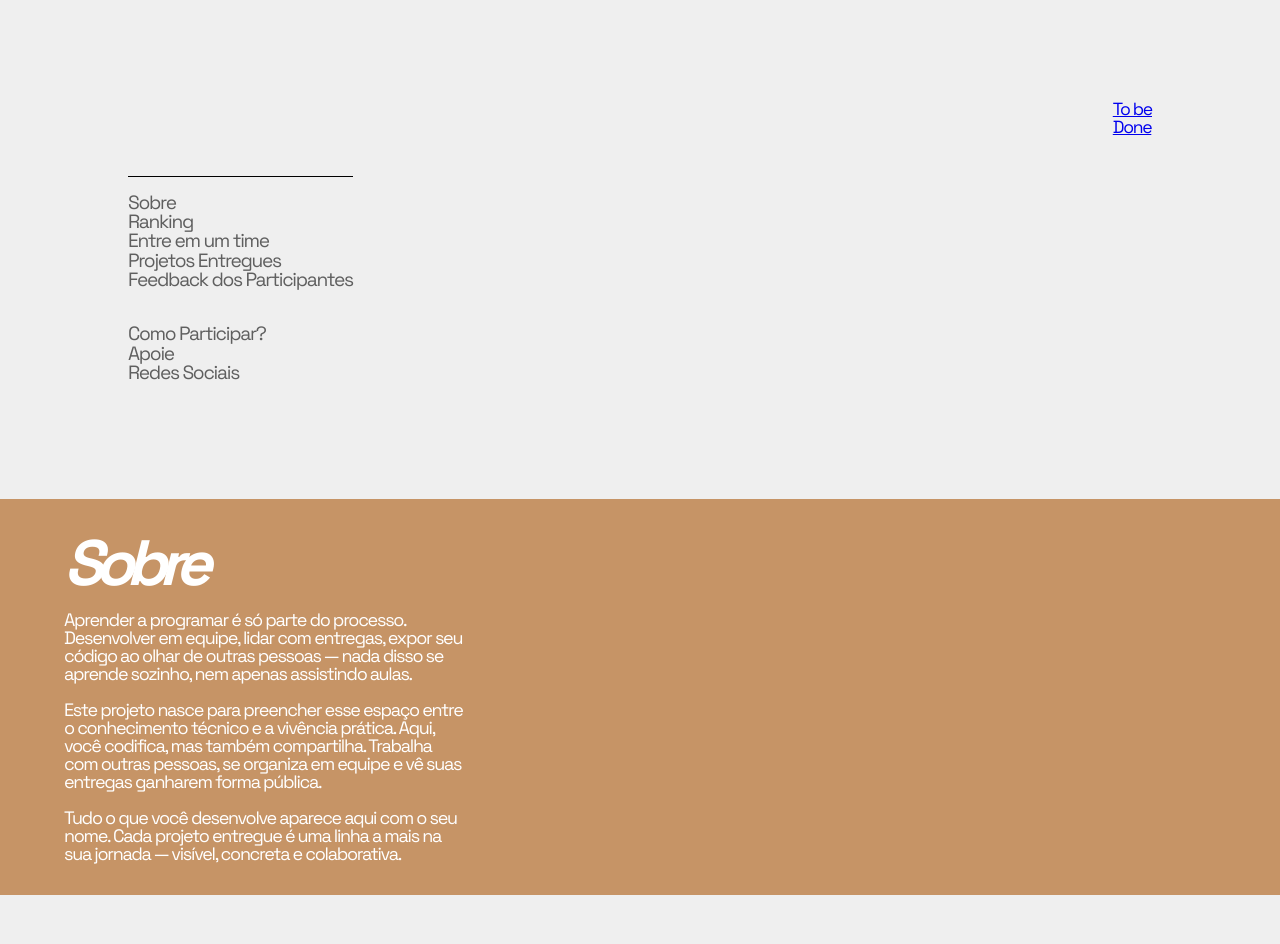
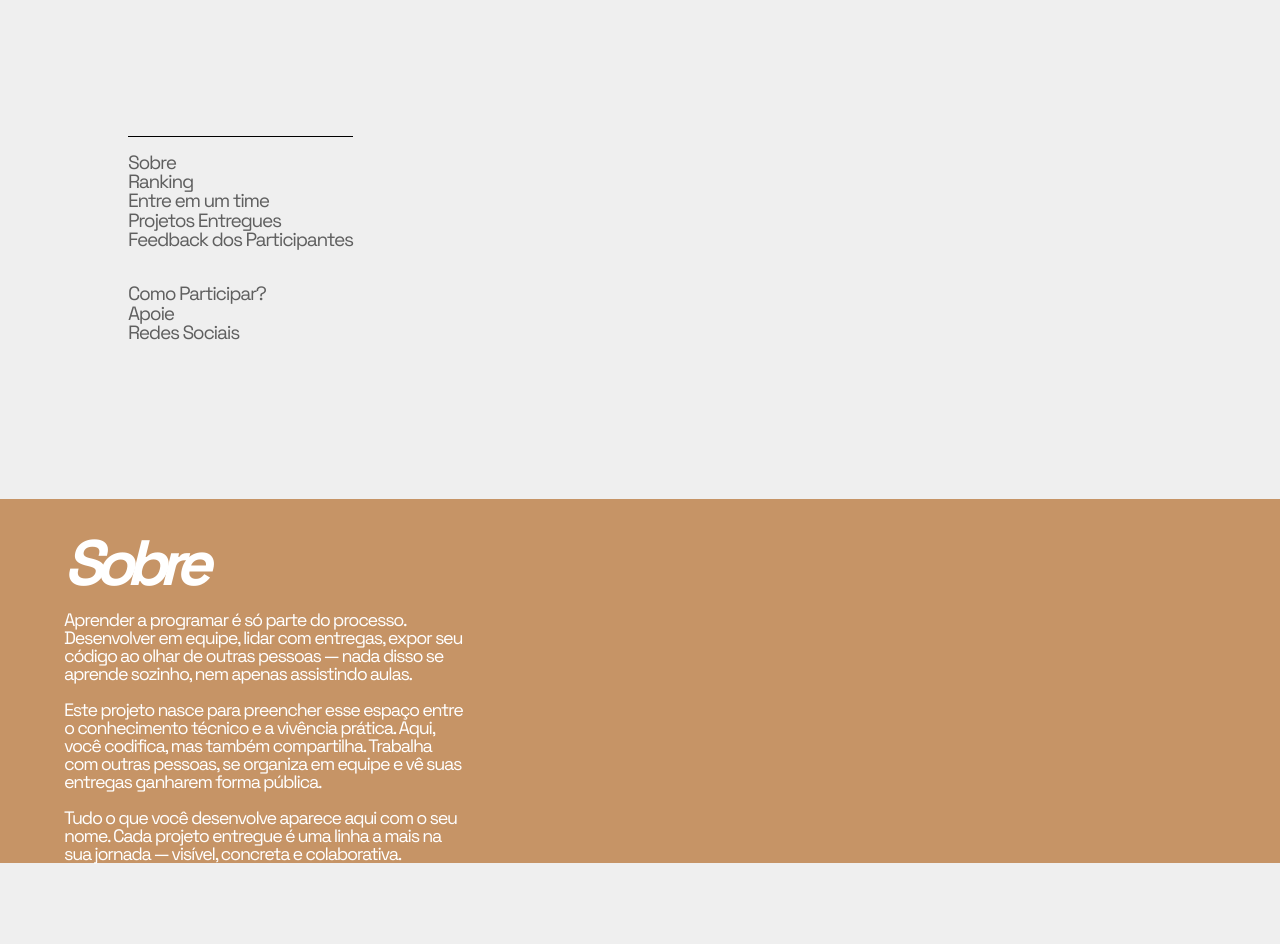
Before and after one commit to Caiorossi00/Projeto.com, a React (Vite) app: page / in a window 1280 px wide. Shown: the part 340-1284 px from the top of the page. Built offline with nearby package versions, Linux system fonts and the light colour scheme.

Commit message:
style: adjust padding and margin for About and Hero components

```diff
--- a/src/assets/styles/About.scss
+++ b/src/assets/styles/About.scss
@@ -6,7 +6,6 @@
   padding: 0 5%;
   display: flex;
   flex-direction: column;
-  padding-bottom: 2em;
   padding-top: 2em;
   gap: 1em;
 }
--- a/src/assets/styles/Hero.scss
+++ b/src/assets/styles/Hero.scss
@@ -8,7 +8,7 @@
   .hero-left {
     border-top: 1px solid black;
     font-size: larger;
-    margin-top: 40vh;
+    margin-top: 30vh;
 
     ul {
       margin-top: 2vh;
@@ -33,5 +33,6 @@
 
   .hero-right {
     font-size: 1.1em;
+    display: none;
   }
 }
```
